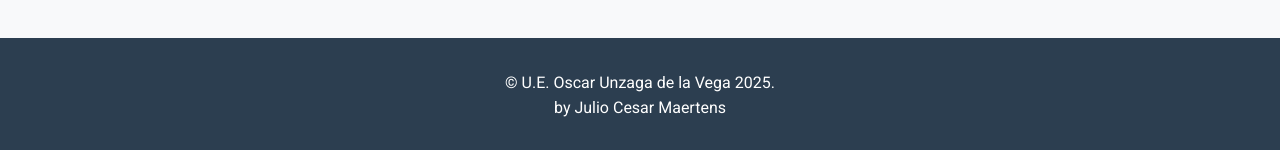
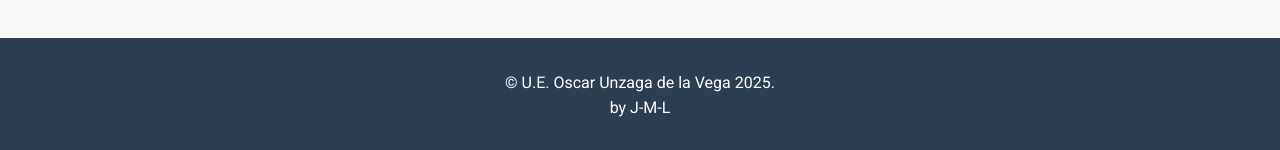
Before and after one commit to fred35x/ouvrevistadigital.github.io, a plain HTML site: page index.html in a window 1280 px wide. Shown: the part 1958-2108 px from the top of the page. Drawn offline with Linux system fonts and the light colour scheme.

Commit message:
Update index.html

```diff
--- a/index.html
+++ b/index.html
@@ -320,7 +320,7 @@ El contenido de esta revista pertenece a sus autores y colaboradores. Se permite
     </main>
 
     <footer>
-        <p>&copy; U.E. Oscar Unzaga de la Vega 2025.<br>by Julio Cesar Maertens</p>
+        <p>&copy; U.E. Oscar Unzaga de la Vega 2025.<br>by J-M-L</p>
     </footer>
 
     <script src="js/script.js"></script>
```
